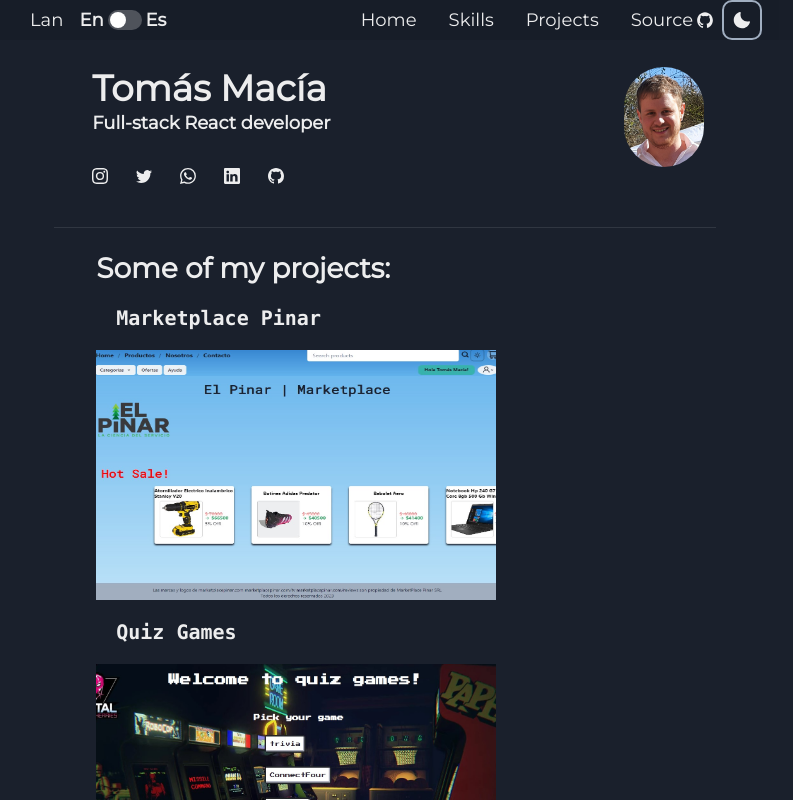
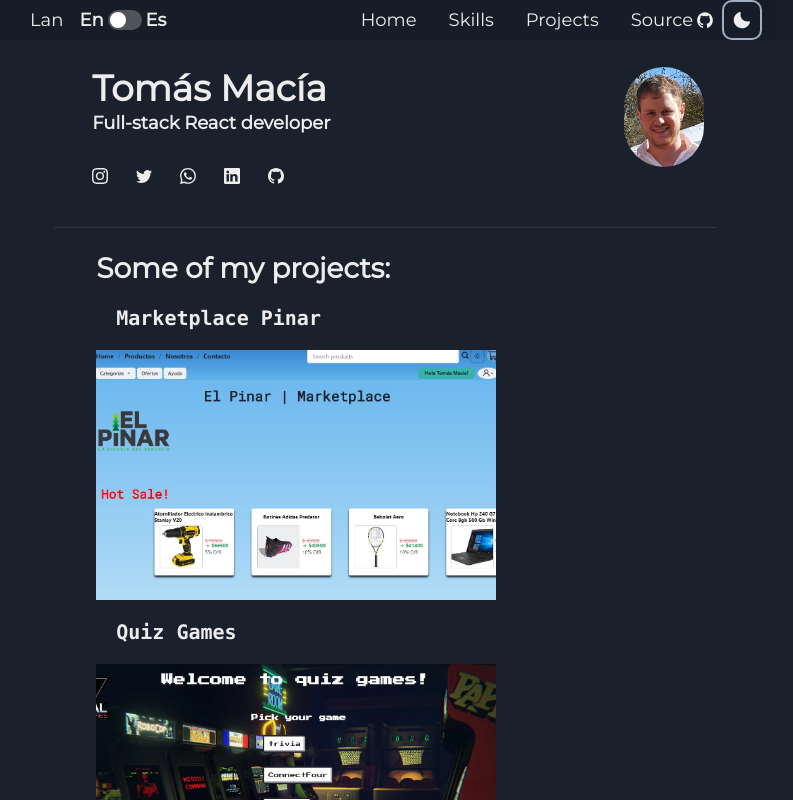
Before and after one commit to tomimacia/tomas-macia, a Next.js app: page /Projects in a window 1280 px wide. Shown: the top 800 px of the page, without its empty margins (242-1035 px from the left). Built offline with nearby package versions, Linux system fonts and the light colour scheme.

Commit message:
Image position and fit

```diff
--- a/components/Projects/Carousel.js
+++ b/components/Projects/Carousel.js
@@ -53,7 +53,8 @@ const Carousel = ({ imgs }) => {
           h={["300px", "450px", "450px", "450px"]}
           w={["560px", "720px", "720px", "720px"]}
           src={imgs[page].src}
-          objectFit="center"
+          objectFit="cover"
+          objectPosition='top'
           custom={direction}
           variants={variants}
           initial="enter"
--- a/components/Projects/ProjectCardImg.js
+++ b/components/Projects/ProjectCardImg.js
@@ -91,6 +91,8 @@ export const ProjectCardImg = ({ alt, onOpen, src, tecs }) => {
     >
       <ChakraBox pos="absolute" variants={imageMotion}>
         <Image
+          objectFit="cover"
+          objectPosition="top"
           w={[320, 360, 360, 400]}
           h={[200, 225, 225, 250]}
           zIndex={2}
```
